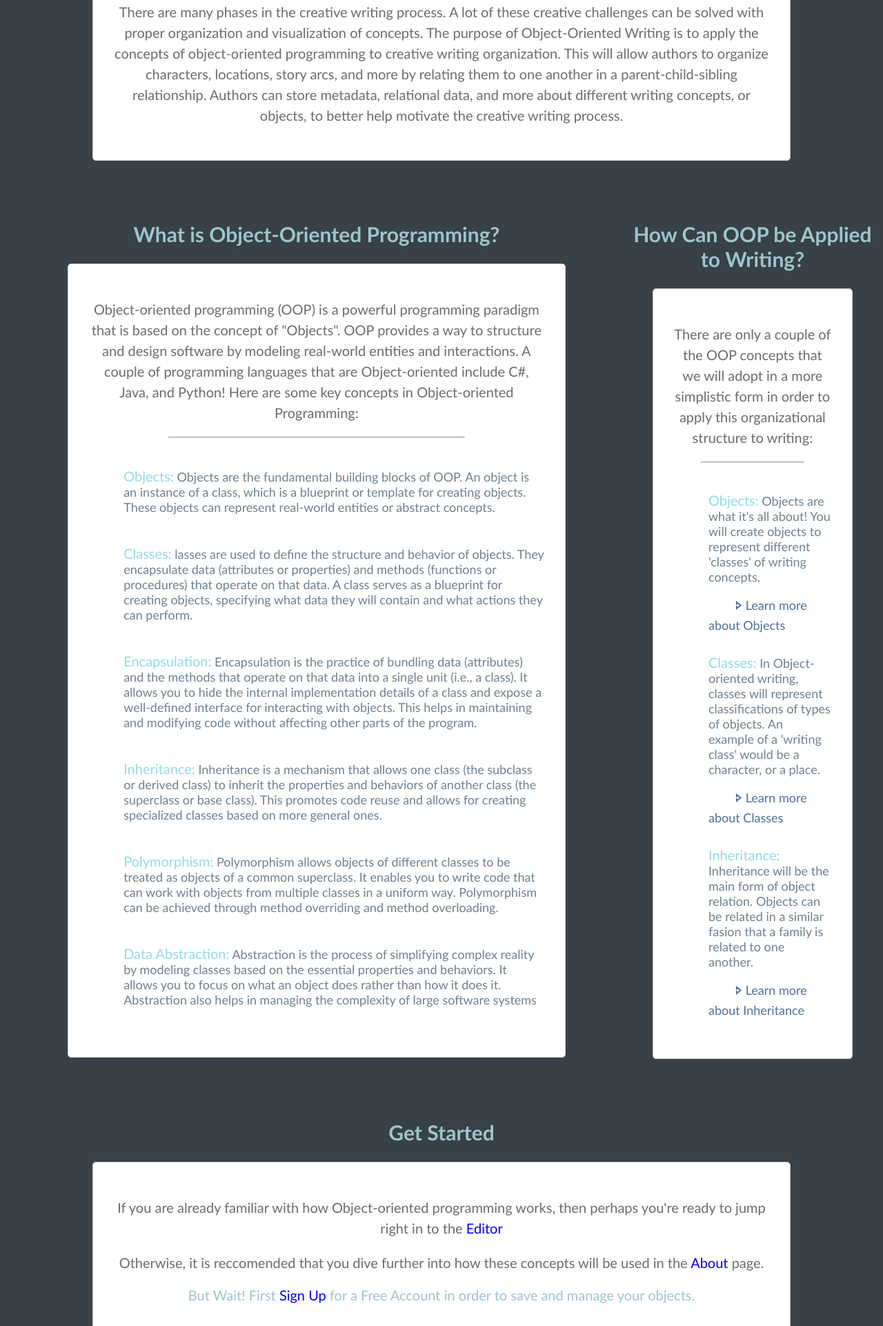
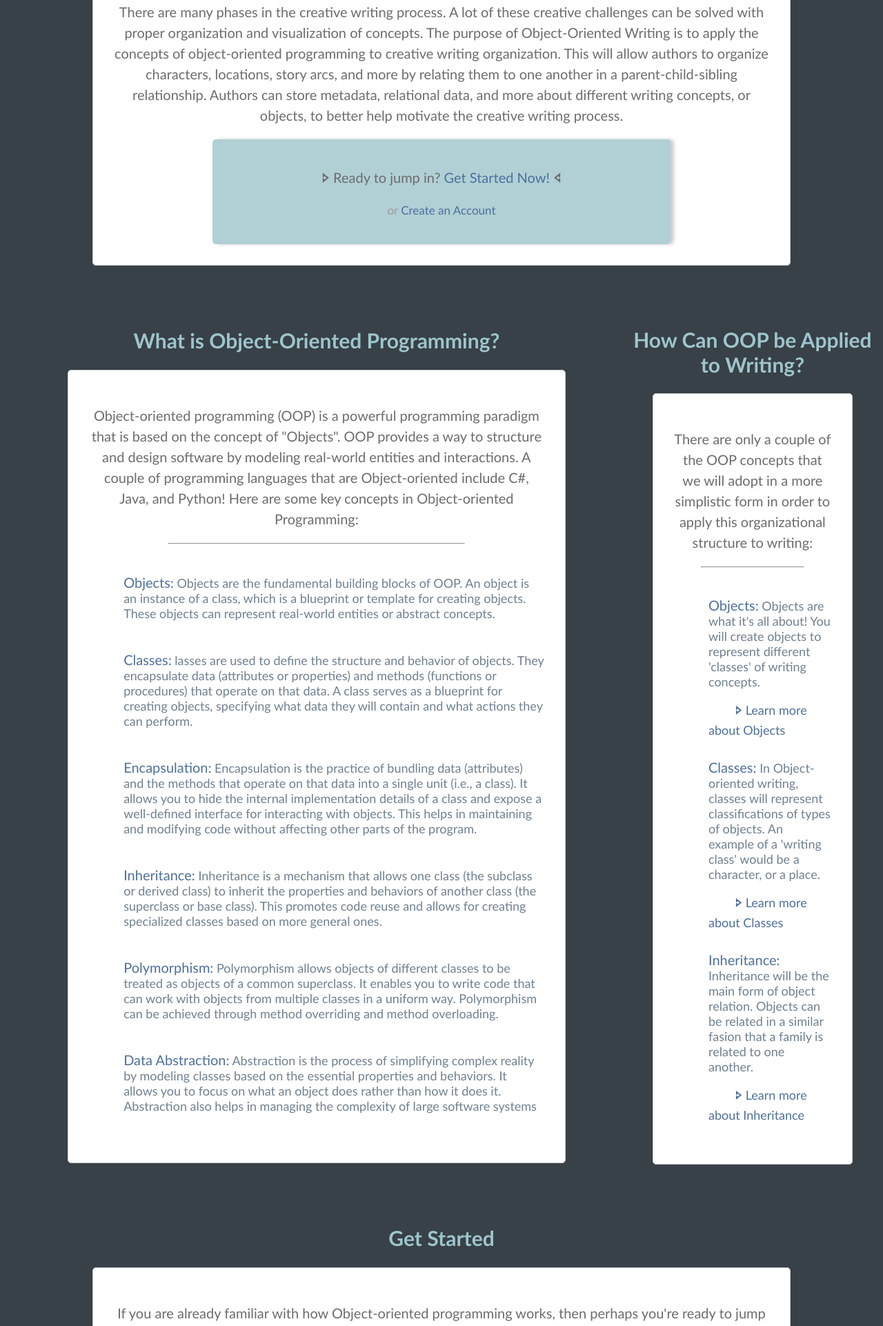
Before and after one commit to printf-julia-larsen/object.oriented.writing, a PHP site: page / in a window 1280 px wide. Shown: the part 356-2278 px from the top of the page at 69% size. Run offline with PHP 8.4, Linux system fonts and the light colour scheme.

Commit message:
added more styles

```diff
--- a/bodystyles.css
+++ b/bodystyles.css
@@ -6,8 +6,8 @@
     text-align: center;
 }
 
-span.subject {
-    color: #94dbe7;
+span.subject, a.subject {
+    color: #4e6f9b;
 }
 
 .subtitle {
@@ -28,6 +28,7 @@ hr {
     border: 1px solid #ccc;
     border-radius: 5px;
     display: block;
+
 }
 
 .paragraph_body {
@@ -146,6 +147,32 @@ hr {
 .column-view {
     display: flex;
     justify-content: space-between;
+    align-items: center;
+}
+
+.subtext {
+    font-size: 17px;
+    line-height: 1.5;
+    color: #9c9c9c;
+}
+
+.subtext a {
+    color: #4e6f9b;
+}
+
+.subtext-wrapper {
+    background-color: #b0d0d6;
+    box-shadow: 5px 0 5px rgba(0, 0, 0, 0.2);
+
+    border-radius: 5px;
+
+    margin-left: 15%;
+    margin-top: 2%;
+
+    padding-top: 20px;
+    padding-bottom: 20px;
+
+    width: 70%;
 }
 
 .li-wrapper-spread {
@@ -171,6 +198,7 @@ li a {
     color: #4e6f9b;
 }
 
-li a:hover {
+a:hover {
     color: #94dbe7;
+    cursor: pointer;
 }
--- a/index.php
+++ b/index.php
@@ -12,6 +12,14 @@
                         <p class="paragraph_body">
                             There are many phases in the creative writing process. A lot of these creative challenges can be solved with proper organization and visualization of concepts. The purpose of Object-Oriented Writing is to apply the concepts of object-oriented programming to creative writing organization. This will allow authors to organize characters, locations, story arcs, and more  by relating them to one another in a parent-child-sibling relationship. Authors can store metadata, relational data, and more about different writing concepts, or objects, to better help motivate the creative writing process.
                         </p>
+                        <div class="subtext-wrapper">
+                            <p class="paragraph_body">
+                                🢖 Ready to jump in? <a class="subject">Get Started Now!</a> 🢔
+                            </p>
+                            <p class="subtext">
+                                or <a>Create an Account</a>
+                            </p>
+                        </div>
                     </div>
                 </div>
                 <div class="column-view">
```
